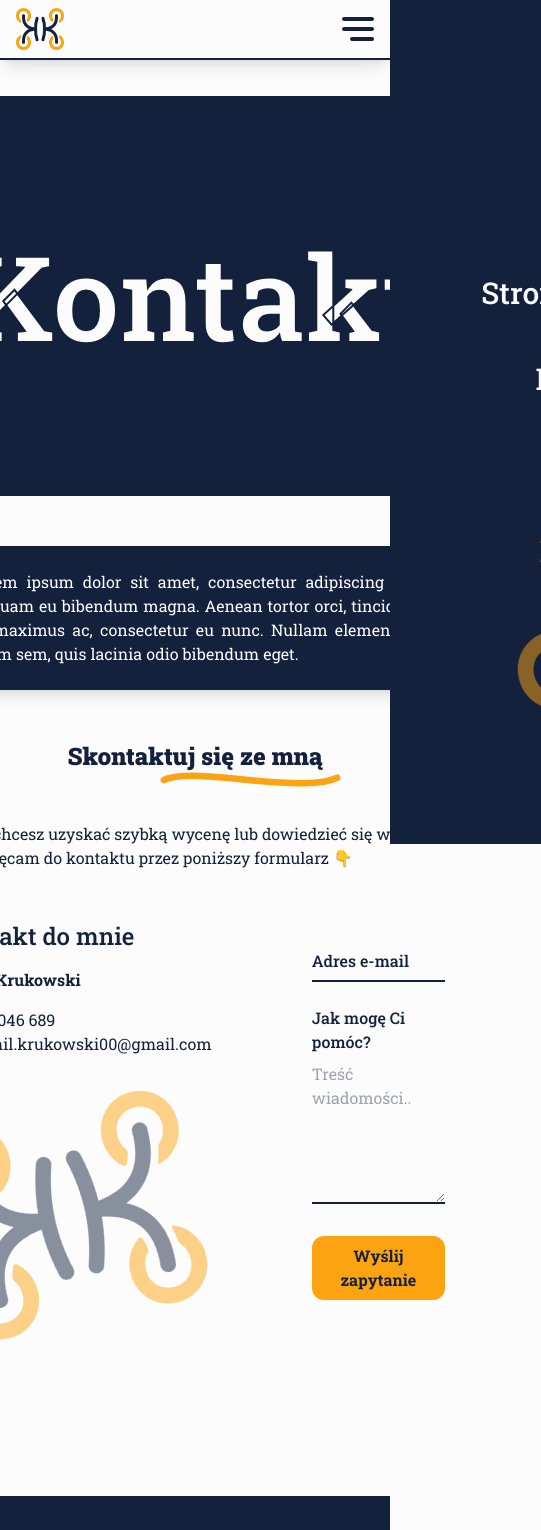
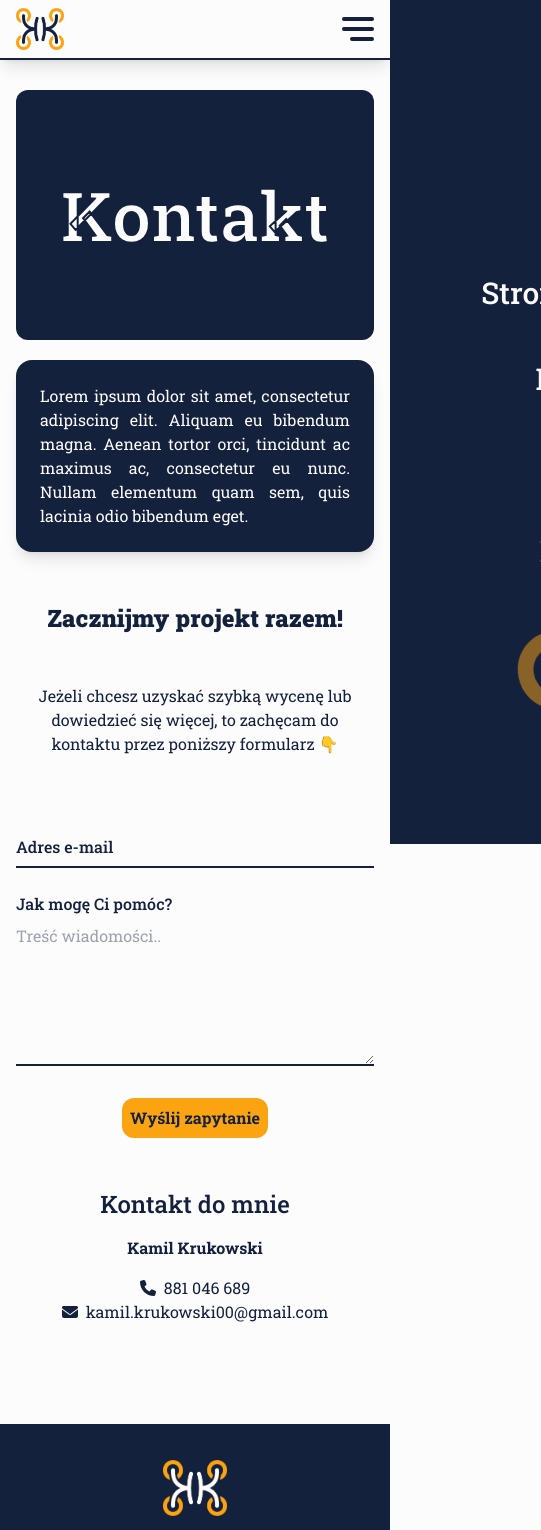
Before and after one commit to kkrukowski/kkrukowski-portfolio, a Next.js app: page /kontakt in a window 390 px wide. Shown: the top 1530 px of the page, 541 px wide, since content can reach past the window. Built offline with nearby package versions, Linux system fonts and the light colour scheme.

Commit message:
feat: create responsive design

```diff
--- a/app/components/MainSubpageVideo.tsx
+++ b/app/components/MainSubpageVideo.tsx
@@ -1,7 +1,7 @@
 export default function MainSubpageVideo({ videoUrl, subpageTitle }) {
     return (
-        <div className={`relative flex justify-center items-center w-full h-[400px] mb-[50px]`}>
-            <h1 className={`absolute text-light font-bold text-[120px] font-outline-2 outline-light`}>{subpageTitle}</h1>
+        <div className={`relative flex justify-center items-center w-full h-[250px] sm:h-[400px] mb-[20px] sm:mb-[50px]`}>
+            <h1 className={`absolute text-light font-bold text-[70px] sm:text-[90px] font-outline-2 outline-light`}>{subpageTitle}</h1>
             <div className={`bg-dark w-full h-full rounded-xl`}></div>
         </div>
     )
--- a/app/components/Portfolio/PortfolioItem.tsx
+++ b/app/components/Portfolio/PortfolioItem.tsx
@@ -1,9 +1,9 @@
 import TextBox from "@/components/TextBox";
 
-export default function PortfolioItem({ desc, video }) {
+export default function PortfolioItem({ desc, video, marginLeft = false}) {
     return (
-        <div className={`w-[450px]`}>
-            <div className={`w-[450px] h-[300px] bg-dark rounded-xl`}>
+        <div className={`w-full md:w-[450px] mb-[50px] md:mb-0 ${marginLeft && 'md:ml-[50px]'}`}>
+            <div className={`w-full h-[300px] bg-dark rounded-xl`}>
 
             </div>
             <div className={`mt-[10px]`}>
--- a/app/components/nav/Navbar.tsx
+++ b/app/components/nav/Navbar.tsx
@@ -34,7 +34,7 @@ const Navbar = () => {
 
     return (
         <>
-            <nav className={"z-50 fixed w-full flex justify-center px-4 sm:px-12 desktop:px-24 mobile:justify-end items-center h-[60px] sm:h-[80px] border-b-[2px] border-dark bg-light shadow-lg"}>
+            <nav className={"z-50 fixed w-full flex justify-center mobile:justify-end items-center h-[60px] sm:h-[80px] border-b-[2px] border-dark bg-light shadow-lg"}>
                 {/* Desktop Menu */}
                 <div className={"mobile:hidden flex justify-between w-[1250px] px-24"}>
                     {/* Logo */}
@@ -44,7 +44,7 @@ const Navbar = () => {
                     {/* Social media */}
                     <InstagramIconLink />
                 </div>
-                <div className={`hidden mobile:flex w-full items-center justify-between`}>
+                <div className={`hidden mobile:flex w-full items-center justify-between px-4 sm:px-12 desktop:px-24`}>
                     <LogoLink />
                     <button
                         onClick={toggleMenu}
--- a/app/kontakt/page.js
+++ b/app/kontakt/page.js
@@ -10,52 +10,21 @@ import {FontAwesomeIcon} from "@fortawesome/react-fontawesome";
 import {faEnvelope, faPhone} from "@fortawesome/free-solid-svg-icons";
 import ContactForm from "@/components/Form/ContactForm";
 import useNavStore from "@/app/store";
+import ContactSection from "@/app/components/Contact/ContactSection";
 
 export default function Kontakt() {
     const updateMenuIndex = useNavStore((state) => state.updateMenuIndex);
     updateMenuIndex(3)
 
     return (
-        <main className="flex xl:w-[1250px] max-w-[1250px] min-h-screen flex-col items-center p-24">
+        <main className="w-screen max-w-[1250px] min-h-screen px-4 sm:px-12 desktop:px-24 pt-[90px] sm:pt-[110px]">
             <MainSubpageVideo subpageTitle="Kontakt"/>
             <div className={`mb-[50px]`}>
                 <TextBox width="full"
                          text="Lorem ipsum dolor sit amet, consectetur adipiscing elit. Aliquam eu bibendum magna. Aenean tortor orci, tincidunt ac maximus ac, consectetur eu nunc. Nullam elementum quam sem, quis lacinia odio bibendum eget. "/>
             </div>
             {/* Contact me section */}
-            <section className={`relative mb-[100px]`}>
-                <div className={`relative mb-[50px]`}>
-                    <Heading text={"Skontaktuj się ze mną"}/>
-                    <Image src={"/images/underlines/long.svg"} width={181} height={8} alt={"Underline"}
-                           className={`absolute translate-x-[215px]`}/>
-                </div>
-                <div className={`flex justify-center mb-[50px]`}>
-                    <p className={`w-[500px]`}>Jeżeli chcesz uzyskać szybką wycenę lub dowiedzieć się więcej, to zachęcam do
-                        kontaktu przez poniższy formularz 👇</p>
-                </div>
-                <div className={`relative flex`}>
-                    <div className={`mr-[50px]`}>
-                        <Subheading text="Kontakt do mnie"/>
-                        <p className={`font-bold my-4`}>Kamil Krukowski</p>
-                        <div className={`flex items-center`}>
-                            <FontAwesomeIcon icon={faPhone} className={`text-dark mr-2`}/>
-                            <p><a href={`tel:+48881046689`}>881 046 689</a></p>
-                        </div>
-                        <div className={`flex items-center`}>
-                            <FontAwesomeIcon icon={faEnvelope} className={`text-dark mr-2`}/>
-                            <p><a href={`mailto:kamil.krukowski00@gmail.com`}>kamil.krukowski00@gmail.com</a></p>
-                        </div>
-                    </div>
-                    <div className={`ml-[50px]`}>
-                        <ContactForm/>
-                    </div>
-                </div>
-                <div
-                    className={`absolute w-[250px] h-[250px] top-[350px] left-0 -rotate-12 -z-50 opacity-50`}>
-                    <Image src={"/images/logo-dark.png"} alt={"Logo"} layout="fill"
-                           className={`relative object-contain w-full h-full`}/>
-                </div>
-            </section>
+            <ContactSection/>
         </main>
     );
 }
--- a/app/portfolio/page.js
+++ b/app/portfolio/page.js
@@ -12,7 +12,7 @@ export default function Portfolio() {
     updateMenuIndex(1)
 
   return (
-      <main className="flex xl:w-[1250px] max-w-[1250px] min-h-screen flex-col items-center p-24">
+      <main className="w-screen max-w-[1250px] min-h-screen px-4 sm:px-12 desktop:px-24 pt-[90px] sm:pt-[110px]">
           <MainSubpageVideo subpageTitle="Portfolio"/>
           <div className={`mb-[50px]`}>
               <TextBox width="full"
@@ -20,27 +20,27 @@ export default function Portfolio() {
           </div>
           <div className={`relative mb-[50px]`}>
               <Heading text={"Moje wcześniejsze realizacje"}/>
-              <Image src={"/images/underlines/long.svg"} width={150} height={8} alt={"Underline"}
-                     className={`absolute translate-x-[275px]`}/>
+              {/*<Image src={"/images/underlines/long.svg"} width={150} height={8} alt={"Underline"}*/}
+              {/*       className={`absolute translate-x-[275px]`}/>*/}
           </div>
           <div className={`flex flex-col relative w-full`}>
-              <div className={`flex justify-between w-[950px] mb-[50px]`}>
+              <div className={`flex flex-col md:flex-row w-full md:mb-[50px]`}>
                   <PortfolioItem
                       desc="Lorem ipsum dolor sit amet, consectetur adipiscing elit. Aliquam eu bibendum magna. Aenean tortor orci, tincidunt ac maximus ac, consectetur eu nunc."/>
+                  <PortfolioItem marginLeft="true"
+                                 desc="Lorem ipsum dolor sit amet, consectetur adipiscing elit. Aliquam eu bibendum magna. Aenean tortor orci, tincidunt ac maximus ac, consectetur eu nunc."/>
+              </div>
+              <div className={`flex relative w-full flex-col md:flex-row md:justify-end md:mb-[50px]`}>
                   <PortfolioItem
                       desc="Lorem ipsum dolor sit amet, consectetur adipiscing elit. Aliquam eu bibendum magna. Aenean tortor orci, tincidunt ac maximus ac, consectetur eu nunc."/>
+                  <PortfolioItem marginLeft="true"
+                                 desc="Lorem ipsum dolor sit amet, consectetur adipiscing elit. Aliquam eu bibendum magna. Aenean tortor orci, tincidunt ac maximus ac, consectetur eu nunc."/>
               </div>
-              <div className={`relative flex justify-between w-[950px] self-end mb-[50px]`}>
+              <div className={`flex flex-col md:flex-row w-full md:mb-[50px]`}>
                   <PortfolioItem
                       desc="Lorem ipsum dolor sit amet, consectetur adipiscing elit. Aliquam eu bibendum magna. Aenean tortor orci, tincidunt ac maximus ac, consectetur eu nunc."/>
-                  <PortfolioItem
-                      desc="Lorem ipsum dolor sit amet, consectetur adipiscing elit. Aliquam eu bibendum magna. Aenean tortor orci, tincidunt ac maximus ac, consectetur eu nunc."/>
-              </div>
-              <div className={`flex justify-between w-[950px] mb-[50px]`}>
-                  <PortfolioItem
-                      desc="Lorem ipsum dolor sit amet, consectetur adipiscing elit. Aliquam eu bibendum magna. Aenean tortor orci, tincidunt ac maximus ac, consectetur eu nunc."/>
-                  <PortfolioItem
-                      desc="Lorem ipsum dolor sit amet, consectetur adipiscing elit. Aliquam eu bibendum magna. Aenean tortor orci, tincidunt ac maximus ac, consectetur eu nunc."/>
+                  <PortfolioItem marginLeft="true"
+                                 desc="Lorem ipsum dolor sit amet, consectetur adipiscing elit. Aliquam eu bibendum magna. Aenean tortor orci, tincidunt ac maximus ac, consectetur eu nunc."/>
               </div>
           </div>
       </main>
--- a/app/uslugi/page.js
+++ b/app/uslugi/page.js
@@ -12,7 +12,7 @@ export default function Uslugi() {
     updateMenuIndex(2)
 
     return (
-        <main className="flex xl:w-[1250px] max-w-[1250px] min-h-screen flex-col items-center p-24">
+        <main className="w-screen max-w-[1250px] min-h-screen px-4 sm:px-12 desktop:px-24 pt-[90px] sm:pt-[110px]">
             <MainSubpageVideo subpageTitle="Usługi"/>
             <div className={`mb-[50px]`}>
                 <TextBox width="full"
@@ -20,8 +20,8 @@ export default function Uslugi() {
             </div>
             <div className={`relative mb-[50px]`}>
                 <Heading text={"Moje wcześniejsze realizacje"}/>
-                <Image src={"/images/underlines/long.svg"} width={150} height={8} alt={"Underline"}
-                       className={`absolute translate-x-[275px]`}/>
+                {/*<Image src={"/images/underlines/long.svg"} width={150} height={8} alt={"Underline"}*/}
+                {/*       className={`absolute translate-x-[275px]`}/>*/}
             </div>
             <section className={`mb-[100px] relative`}>
                 <div>
```
Also changed, not shown: app/page.js (+5 -5 lines).
